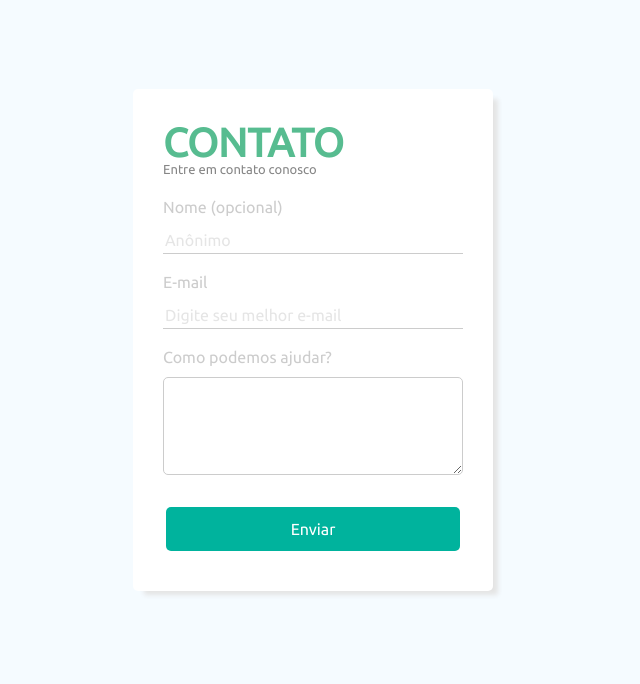
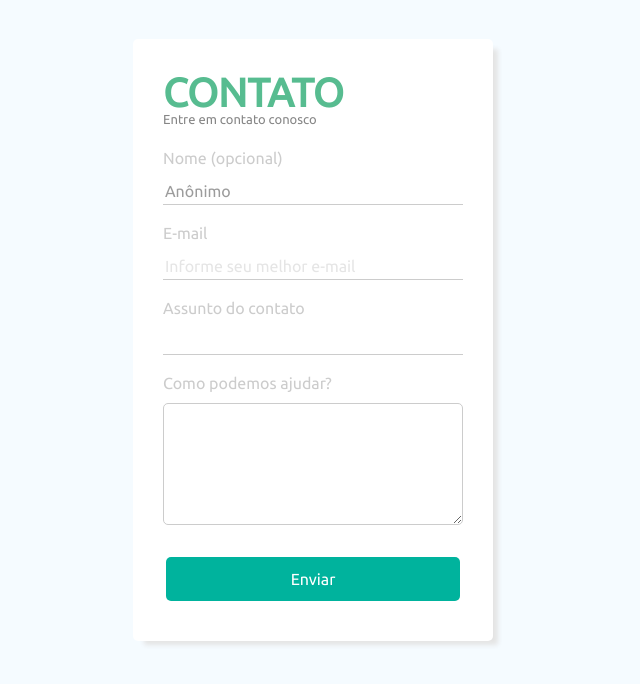
Before and after one commit to LuizFelipeGondim/AUline, a Django app: page /entre-em-contato in a window 1280 px wide. Shown: the part 86-770 px from the top of the page, without its empty margins (327-967 px from the left). Run offline with Django 3.2, Linux system fonts and the light colour scheme; some libraries are stand-ins or nearby versions.

Commit message:
contact finalized

```diff
--- a/services/forms.py
+++ b/services/forms.py
@@ -5,9 +5,10 @@ from django import forms
 class ContatoForm(ModelForm):
     class Meta:
         model = Contato
-        fields = {'nome', 'email', 'conteudo'}
+        fields = {'nome', 'email', 'conteudo', 'titulo'}
         widgets = {
-            'nome': forms.TextInput(attrs={'class':'form-control'}),
-            'conteudo': forms.Textarea(attrs={'class':'form-control', "rows":5, "cols":20}),
-            'email': forms.TextInput(attrs={'class':'form-control', 'placeholder':'Adicione um E-mail válido'}),
+            'nome': forms.TextInput(attrs={'class':'form-input'}),
+            'titulo': forms.TextInput(attrs={'class':'form-input'}),
+            'conteudo': forms.Textarea(attrs={'class':'form-textarea', "rows":5, "cols":20}),
+            'email': forms.TextInput(attrs={'class':'form-input', 'placeholder':'Informe seu melhor e-mail'}),
         }
--- a/templates/entre-em-contato.html
+++ b/templates/entre-em-contato.html
@@ -10,21 +10,25 @@
 {% block conteudo %}
 <section class="form-main">
     <form method="POST">
+        {% csrf_token %}
         <h1 class="green title">CONTATO</h1>
         <p class="description"> Entre em contato conosco</p>
         <div class="form-row">
             <div class="form-group col-md-12">
                 <label class="form-title gray">Nome (opcional)</label> <br>
-                <input type="text" class="form-input" placeholder="Anônimo">
+                {{form.nome}}
             </div>
             <div class="form-group col-md-12">
                 <label class="form-title gray" >E-mail</label> <br>
-                <input type="email" class="form-input" placeholder="Digite seu melhor e-mail">
+                {{form.email}}
+            </div>
+            <div class="form-group col-md-12">
+                <label class="form-title gray" >Assunto do contato</label> <br>
+                {{form.titulo}}
             </div>
             <div class="form-group col-md-12">
                 <label class="form-title gray" >Como podemos ajudar?</label>
-                <textarea cols="30" rows="4"class="form-textarea" placeholder="Eu cadastrei porque...">
-                </textarea>
+                {{form.conteudo}}
             </div>
             <div class="center text-center">
                 <button type="submit" class="button-green form-btn">Enviar</button>
```
